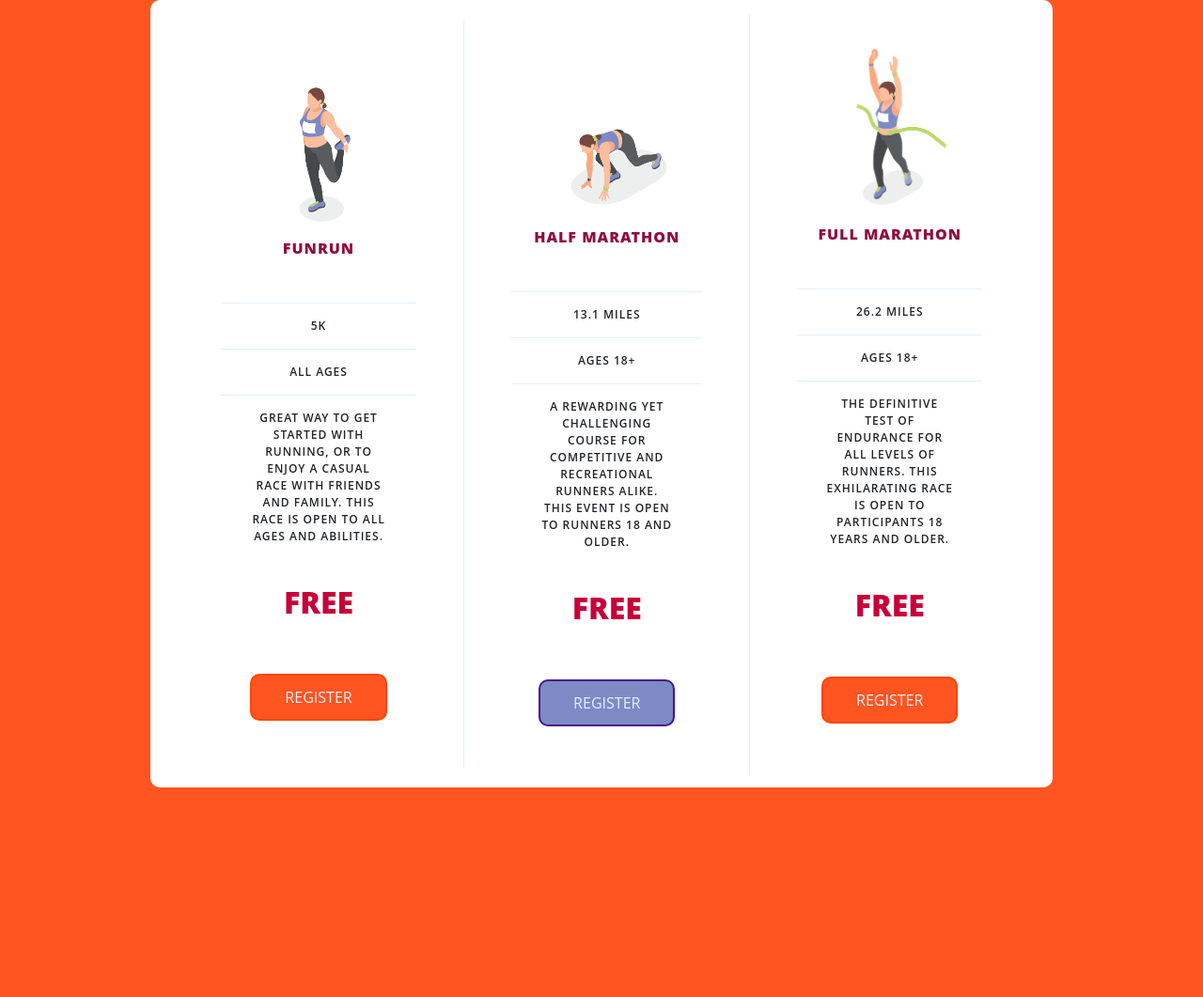
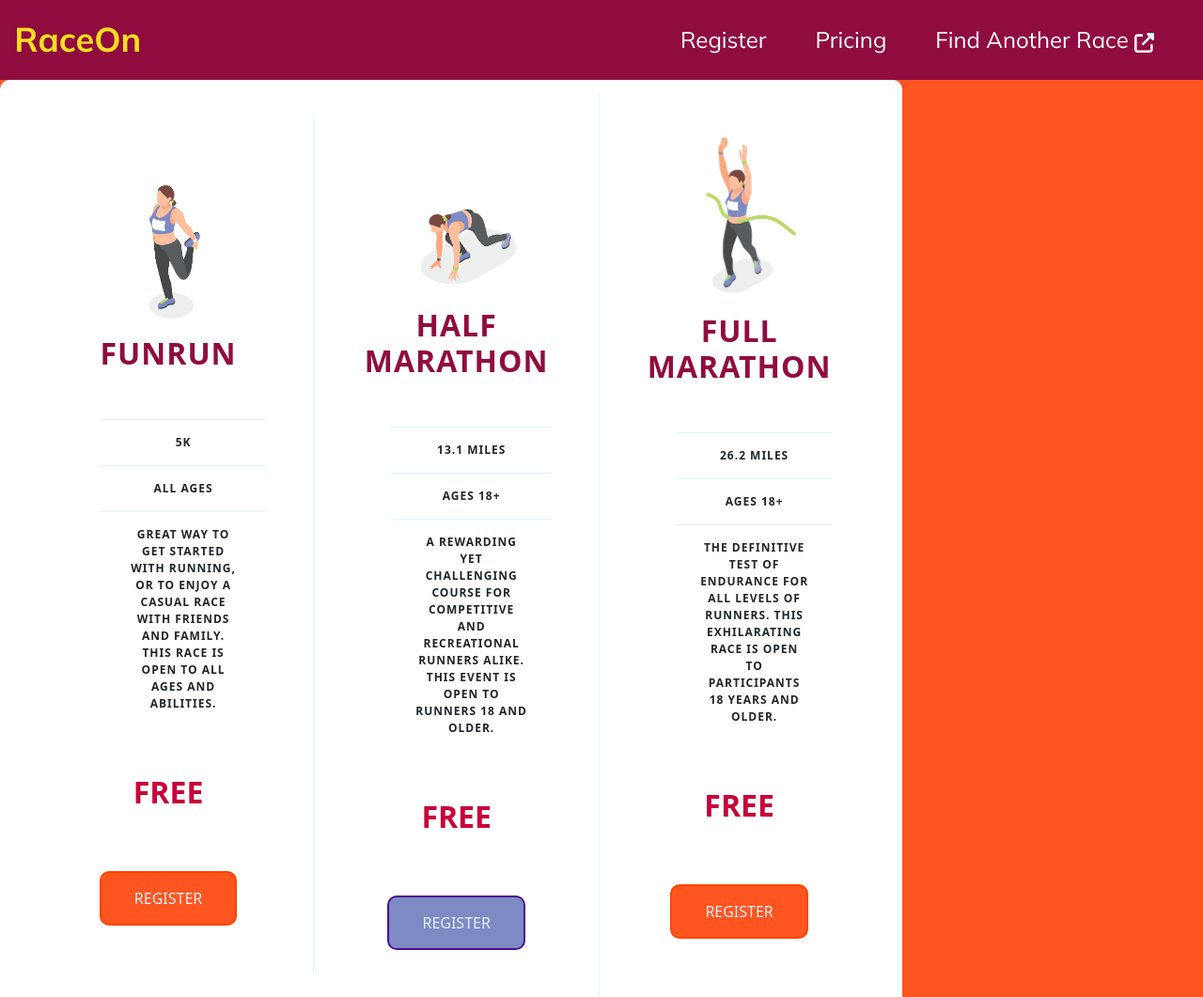
Before and after one commit to CypherNyx/race-registration-form, a plain HTML site: page pricing.html in a window 1280 px wide. Shown: the top 1061 px of the page at 94% size. Before the commit the page ends 838 px from the top, so only its background shows below. Drawn offline with nearby package versions, Linux system fonts and the light colour scheme.

Commit message:
removing CSS reset and refactor stylesheet

```diff
--- a/pricing.css
+++ b/pricing.css
@@ -1,137 +1,36 @@
-/** http://meyerweb.com/eric/tools/css/reset/
-   v2.0 | 20110126
-   License: none (public domain)
-*/
+@import url('https://fonts.googleapis.com/css2?family=Fugaz+One&family=Mulish:wght@200;400;700&display=swap');
 
-html,
-body,
-div,
-span,
-applet,
-object,
-iframe,
-h1,
-h2,
-h3,
-h4,
-h5,
-h6,
-p,
-blockquote,
-pre,
-a,
-abbr,
-acronym,
-address,
-big,
-cite,
-code,
-del,
-dfn,
-em,
-img,
-ins,
-kbd,
-q,
-s,
-samp,
-small,
-strike,
-strong,
-sub,
-sup,
-tt,
-var,
-b,
-u,
-i,
-center,
-dl,
-dt,
-dd,
-ol,
-ul,
-li,
-fieldset,
-form,
-label,
-legend,
-table,
-caption,
-tbody,
-tfoot,
-thead,
-tr,
-th,
-td,
-article,
-aside,
-canvas,
-details,
-embed,
-figure,
-figcaption,
-footer,
-header,
-hgroup,
-menu,
-nav,
-output,
-ruby,
-section,
-summary,
-time,
-mark,
-audio,
-video {
-  margin: 0;
-  padding: 0;
-  border: 0;
-  font-size: 100%;
-  font: inherit;
-  vertical-align: baseline;
-}
-
-/* HTML5 display-role reset for older browsers */
-article,
-aside,
-details,
-figcaption,
-figure,
-footer,
-header,
-hgroup,
-menu,
-nav,
-section {
-  display: block;
+:root {
+  --main-bg-color: #ff5520;
+  --secondary-color: #C70039;
+  --tertiary-color: #900C3F;
+  --highlighter: #F8DE22;
+  --selector: #4CAF50;
+  --hover-color: #009688;
 }
 
 body {
-  line-height: 1;
+  background: var(--main-bg-color);
+  margin: 0;
+  box-sizing: border-box;
+
+
 }
 
-ol,
-ul {
-  list-style: none;
+main {
+  flex: 1;
+  display: flex;
+  justify-content: center;
+  align-items: center;
+  min-height: 100vh;
 }
 
-blockquote,
-q {
-  quotes: none;
-}
-
-blockquote:before,
-blockquote:after,
-q:before,
-q:after {
-  content: '';
-  content: none;
-}
-
-table {
-  border-collapse: collapse;
-  border-spacing: 0;
+nav {
+  padding: 0 3%;
+  display: flex;
+  font-size: 1.5em;
+  justify-content: space-between;
+  background-color: var(--tertiary-color);
 }
 
 
@@ -141,16 +40,39 @@ html {
   font-family: 'Open Sans', sans-serif;
 }
 
-
-body {
+nav>ul {
   display: flex;
-  justify-content: center;
-  align-items: center;
-  min-height: 100vh;
+  flex: 1;
+  max-width: 50%;
+  list-style-type: none;
+  justify-content: space-evenly;
 }
 
-nav {
-  display: none;
+nav>ul>li>a {
+  text-decoration: none;
+  color: white;
+  font-family: 'Mulish', sans-serif;
+}
+
+nav>ul>li>a:hover {
+  color: var(--highlighter);
+}
+
+#pageLogo {
+  padding: 1.2%;
+  font-family: 'Mulish';
+  font-weight: 700;
+  text-decoration: none;
+  font-size: 1.5em;
+  color: #ffffff;
+}
+
+svg:hover {
+  fill: var(--highlighter);
+}
+
+#pageLogo:hover {
+  color: var(--highlighter);
 }
 
 .panel {
@@ -161,6 +83,7 @@ nav {
   max-width: 960px;
   display: flex;
   flex-direction: column;
+  justify-content: center;
   text-align: center;
   text-transform: uppercase;
 }
@@ -195,6 +118,7 @@ nav {
   line-height: 1.5;
   padding: 15px 0;
   border-top: 1px solid #e1f1ff;
+  list-style-type: none;
 }
 
 li>p {
@@ -244,6 +168,7 @@ li>p {
 @media (min-width: 900px) {
   .panel {
     flex-direction: row;
+    justify-content: center;
   }
 
   .pricing-img {
@@ -261,3 +186,13 @@ li>p {
   }
 
 }
+
+@media (max-width: 875px) {
+
+  nav,
+  nav ul {
+    flex-direction: column;
+    align-items: center;
+    max-width: 100%;
+  }
+}
--- a/pricing.html
+++ b/pricing.html
@@ -7,13 +7,13 @@
   <title>Pricing</title>
   <link href="https://cdn.jsdelivr.net/npm/bootstrap@5.1.3/dist/css/bootstrap.min.css" rel="stylesheet"
     integrity="sha384-1BmE4kWBq78iYhFldvKuhfTAU6auU8tT94WrHftjDbrCEXSU1oBoqyl2QvZ6jIW3" crossorigin="anonymous">
-  <link rel="stylesheet" href="style.css">
   <link rel="stylesheet" href="pricing.css">
 </head>
 
 <body>
 
-  <nav>
+  <div class="row">
+    <nav class="col">
       <a href="/" id="pageLogo">RaceOn</a>
       <ul class="pt-4">
         <li><a href="/">Register</a></li>
@@ -32,8 +32,9 @@
           </a></li>
       </ul>
     </nav>
+  </div>
 
-  <main class="panel pricing-table">
+  <main class=" panel">
     <div class="pricing-plan">
       <img src="./assets/marathon_pricing_icon_fun.png" alt="FunRun" class="pricing-img" />
       <h2 class="pricing-header">FunRun</h2>
@@ -72,7 +73,8 @@
         <li class="pricing-features-item">26.2 miles</li>
         <li class="pricing-features-item">Ages 18+</li>
         <li class="pricing-features-item">
-          <p>THE DEFINITIVE TEST OF ENDURANCE FOR ALL LEVELS OF RUNNERS. THIS EXHILARATING RACE IS OPEN TO PARTICIPANTS
+          <p>THE DEFINITIVE TEST OF ENDURANCE FOR ALL LEVELS OF RUNNERS. THIS EXHILARATING RACE IS OPEN TO
+            PARTICIPANTS
             18 YEARS AND OLDER.</p>
         </li>
       </ul>
```
Lines whose indentation alone changed are shown as unchanged.
